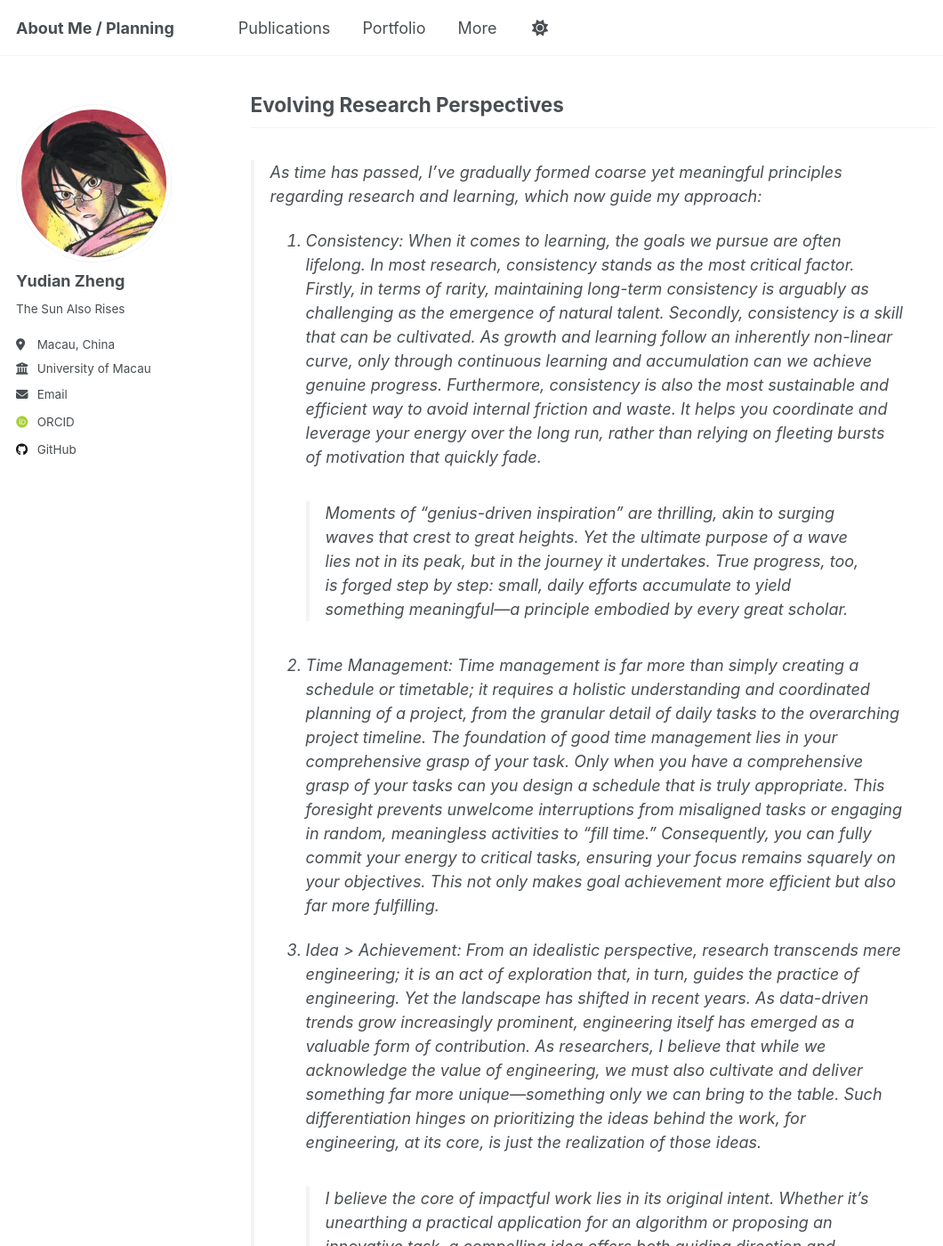
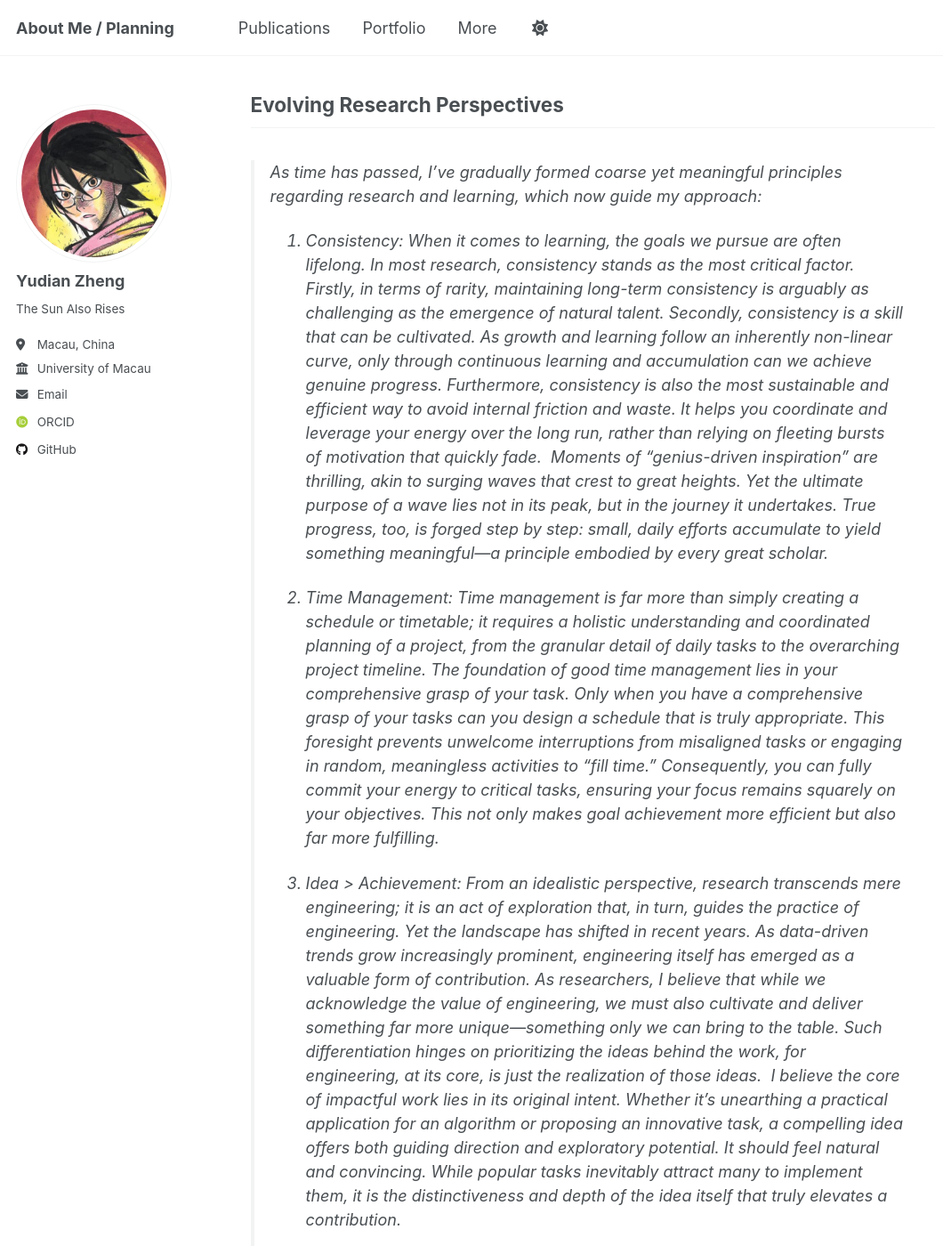
Before and after one commit to yudianzheng/yudianzheng.github.io, a Jekyll site: the page built from _pages/more.md, in a window 1280 px wide and 1400 px high, scrolled down 2422 px. Shown: the whole window at 89% size, without its empty margins (0-1060 px from the left). Built offline with Jekyll 4.4.1, drawn with Linux system fonts in a browser that asks for light colours; some web fonts are replaced; a script that is not in the unit is left out; some of the changed lines change nothing that is shown; some of the changed text lies outside the part shown.

Commit message:
update more and about me

```diff
--- a/_pages/more.md
+++ b/_pages/more.md
@@ -38,14 +38,14 @@ This domain represents a 'blue ocean' of untapped potential. Since the precise m
 >
 > 1. Consistency:
 > When it comes to learning, the goals we pursue are often lifelong. In most research, consistency stands as the most critical factor. Firstly, in terms of rarity, maintaining long-term consistency is arguably as challenging as the emergence of natural talent. Secondly, consistency is a skill that can be cultivated. As growth and learning follow an inherently non-linear curve, only through continuous learning and accumulation can we achieve genuine progress. Furthermore, consistency is also the most sustainable and efficient way to avoid internal friction and waste. It helps you coordinate and leverage your energy over the long run, rather than relying on fleeting bursts of motivation that quickly fade.
-> > Moments of "genius-driven inspiration" are thrilling, akin to surging waves that crest to great heights. Yet the ultimate purpose of a wave lies not in its peak, but in the journey it undertakes. True progress, too, is forged step by step: small, daily efforts accumulate to yield something meaningful—a principle embodied by every great scholar.
+> &nbsp;Moments of "genius-driven inspiration" are thrilling, akin to surging waves that crest to great heights. Yet the ultimate purpose of a wave lies not in its peak, but in the journey it undertakes. True progress, too, is forged step by step: small, daily efforts accumulate to yield something meaningful—a principle embodied by every great scholar.
 >
 > 2. Time Management:
 > Time management is far more than simply creating a schedule or timetable; it requires a holistic understanding and coordinated planning of a project, from the granular detail of daily tasks to the overarching project timeline. The foundation of good time management lies in your comprehensive grasp of your task. Only when you have a comprehensive grasp of your tasks can you design a schedule that is truly appropriate. This foresight prevents unwelcome interruptions from misaligned tasks or engaging in random, meaningless activities to "fill time." Consequently, you can fully commit your energy to critical tasks, ensuring your focus remains squarely on your objectives. This not only makes goal achievement more efficient but also far more fulfilling.
 >
 > 3. Idea > Achievement:
 > From an idealistic perspective, research transcends mere engineering; it is an act of exploration that, in turn, guides the practice of engineering. Yet the landscape has shifted in recent years. As data-driven trends grow increasingly prominent, engineering itself has emerged as a valuable form of contribution. As researchers, I believe that while we acknowledge the value of engineering, we must also cultivate and deliver something far more unique—something only we can bring to the table. Such differentiation hinges on prioritizing the ideas behind the work, for engineering, at its core, is just the realization of those ideas.
-> > I believe the core of impactful work lies in its original intent. Whether it’s unearthing a practical application for an algorithm or proposing an innovative task, a compelling idea offers both guiding direction and exploratory potential. It should feel natural and convincing. While popular tasks inevitably attract many to implement them, it is the distinctiveness and depth of the idea itself that truly elevates a contribution.
+> &nbsp;I believe the core of impactful work lies in its original intent. Whether it’s unearthing a practical application for an algorithm or proposing an innovative task, a compelling idea offers both guiding direction and exploratory potential. It should feel natural and convincing. While popular tasks inevitably attract many to implement them, it is the distinctiveness and depth of the idea itself that truly elevates a contribution.
 >
 > 4. Learning by Doing:
 > “Idea > Achievement” does not mean valuing ideas over practice in the process of research。On the contrary, hands-on practice and the evolution of ideas function in a synergistic cycle. Only through practice can reasonable ideas be derived, and only good ideas can guide better practices.In research, ideas serve to solve or analyze problems, and these problems are, in turn, discovered and evaluated through practice. Detaching ideas from real-world work renders them as empty fantasies devoid of practical value.
```
